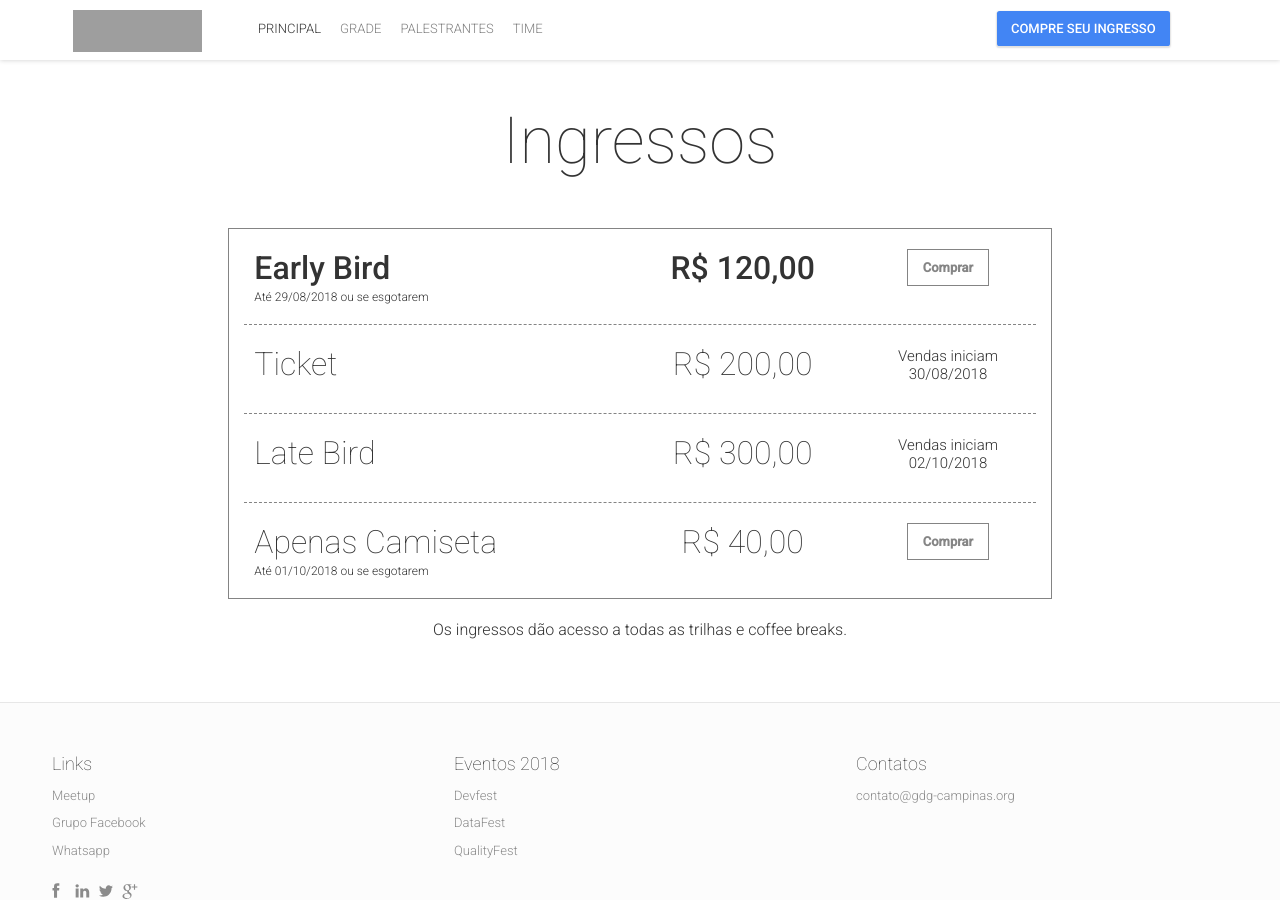
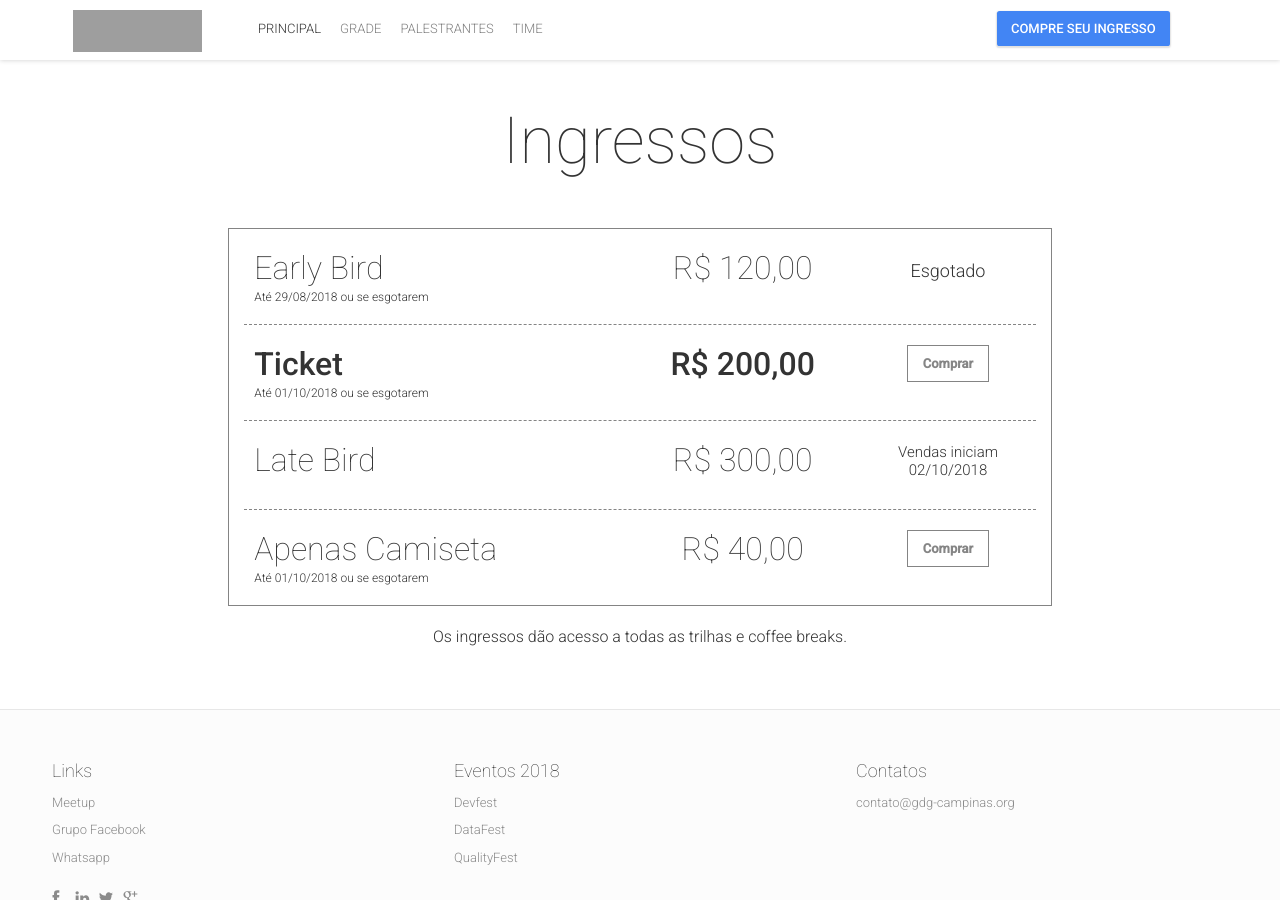
Before and after one commit to gdg-campinas/androidfest, a Jekyll site: the page built from index.html, in a window 1280 px wide and 900 px high, scrolled down 4764 px. Built offline with Jekyll 4.4.1, drawn with Linux system fonts in a browser that asks for light colours; nearby versions of some CDN libraries; comment, search, counter and statistics services are not loaded; some of the changed lines change nothing that is shown; grey boxes are pictures that could not be loaded.

Commit message:
Feature: updating tickets

```diff
--- a/_config.yml
+++ b/_config.yml
@@ -158,9 +158,9 @@ ticketsOffers:
   # ticketContentList: ["Lorem ipsum is simply", "Dummy text of the printing", "Typesetting industry"]
   validFrom: "03/08/2018T00:00"
   validThrough: "29/08/2018T23:59"
-  featured: true
-  # soldOut: true
-  # soldOutText: "Esgotado"
+  # featured: true
+  soldOut: true
+  soldOutText: "Esgotado"
  -
   name: "Ticket"
   price: "200,00"
@@ -174,8 +174,9 @@ ticketsOffers:
   validFrom: "30/08/2018T00:00"
   validThrough: "01/10/2018T23:59"
   # soldOut: true
-  soldOutText: "Esgotado"
-  disabled: true
+  # soldOutText: "Esgotado"
+  # disabled: true
+  featured: true
  -
   name: "Late Bird"
   price: "300,00"
```
